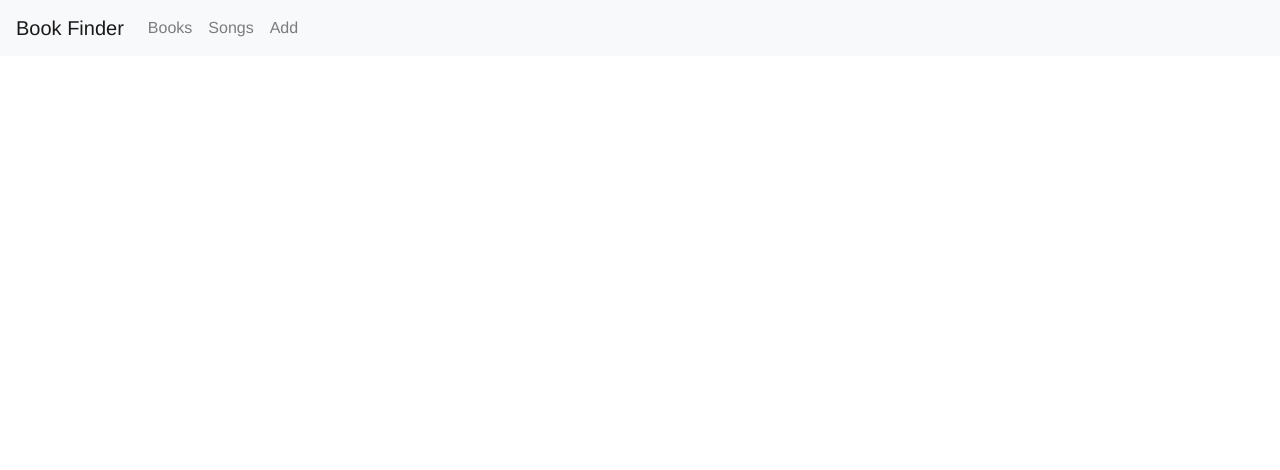
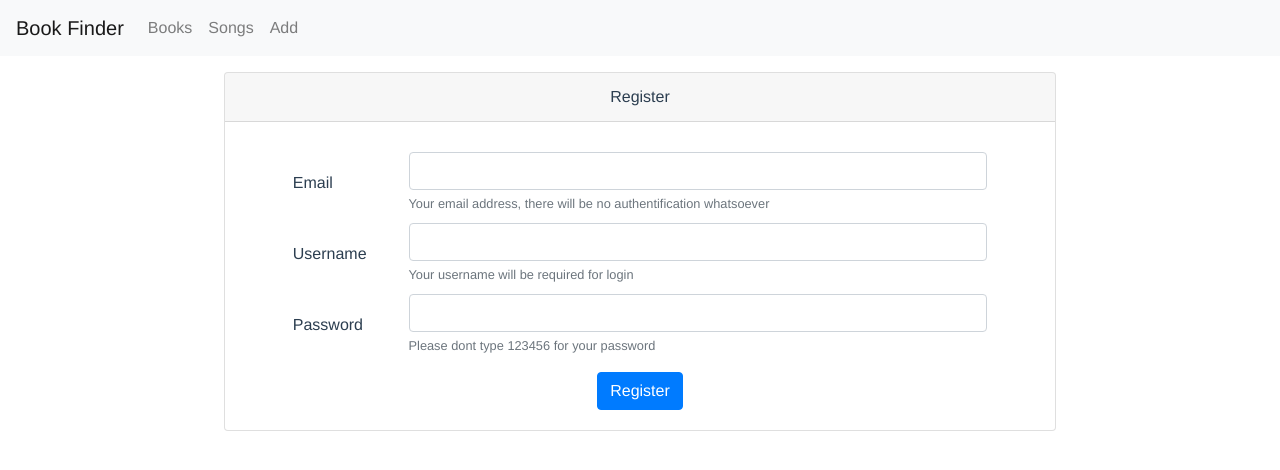
Before and after one commit to michaellhans/catalog-website, a Vue app in the folder client/: page /register in a window 1280 px wide. Shown: the top 470 px of the page. Built offline with nearby package versions, Linux system fonts and the light colour scheme.

Commit message:
done login and register page, todo create backend for the login in server branch

```diff
--- a/client/src/router/index.js
+++ b/client/src/router/index.js
@@ -3,6 +3,8 @@ import Router from 'vue-router'
 import Book from '../webpage/Book.vue'
 import Song from '../webpage/Song.vue'
 import Penambahan from '../webpage/Penambahan.vue'
+import Login from '@/webpage/auth/Login'
+import Register from '@/webpage/auth/Register'
 
 Vue.use(Router)
 
@@ -21,6 +23,16 @@ const routes = [
     path: '/add',
     name: 'AddPage',
     component: Penambahan
+  },
+  {
+    path: '/login',
+    name: 'Login',
+    component: Login
+  },
+  {
+    path: '/register',
+    name: 'Register',
+    component: Register
   }
 ]
 
--- /dev/null
+++ b/client/src/webpage/auth/Login.vue
@@ -0,0 +1,64 @@
+<template>
+  <b-container class="d-flex justify-content-center mt-3">
+    <div class="card w-75">
+      <div class="card-header">
+        Login
+      </div>
+      <div class="card-body">
+        <div class="form mx-5">
+          <div class="d-flex align-items-center">
+            <label for="username" class="col-2 text-left m-0 p-0">Username</label>
+            <b-input
+              type="text"
+              id="username"
+              aria-describedby="email-block"
+              class="col-10"
+              v-model="username"
+              ></b-input>
+          </div>
+
+          <div class="d-flex align-items-center mt-3">
+            <label for="password" class="col-2 text-left m-0 p-0">Password</label>
+            <b-input
+              type="password"
+              id="password"
+              aria-describedby="email-block"
+              class="col-10"
+              v-model="password"
+              ></b-input>
+          </div>
+          <div class="mt-3">
+            <button class="btn btn-primary" @click="login">
+              Login
+            </button>
+            <router-link to="/forget">
+              <button class="btn btn-danger ml-3" @click="register">
+                Forget Password?
+              </button>
+            </router-link>
+          </div>
+        </div>
+      </div>
+    </div>
+  </b-container>
+</template>
+
+<script>
+export default {
+  data() {
+    return {
+      username: '',
+      password: ''
+    }
+  },
+  methods: {
+    login() {
+
+    }
+  },
+}
+</script>
+
+<style>
+
+</style>
--- /dev/null
+++ b/client/src/webpage/auth/Register.vue
@@ -0,0 +1,83 @@
+<template>
+  <b-container class="d-flex justify-content-center mt-3">
+    <div class="card w-75">
+      <div class="card-header">
+        Register
+      </div>
+      <div class="card-body">
+        <div class="form mx-5">
+          <div class="d-flex align-items-center">
+            <label for="email" class="col-2 text-left m-0 p-0">Email</label>
+            <div class="w-100">
+              <b-input
+                type="email"
+                id="email"
+                aria-describedby="email-block"
+                v-model="email"
+                ></b-input>
+              <b-form-text id="email-block" class="text-left">
+                Your email address, there will be no authentification whatsoever
+              </b-form-text>
+            </div>
+          </div>
+
+          <div class="d-flex align-items-center">
+            <label for="username" class="col-2 text-left m-0 p-0">Username</label>
+            <div class="w-100">
+              <b-input
+                type="text"
+                id="username"
+                aria-describedby="username-block"
+                v-model="username"
+                ></b-input>
+              <b-form-text id="username-block" class="text-left">
+                Your username will be required for login
+              </b-form-text>
+            </div>
+          </div>
+
+          <div class="d-flex align-items-center">
+            <label for="password" class="col-2 text-left m-0 p-0">Password</label>
+            <div class="w-100">
+              <b-input
+                type="password"
+                id="password"
+                aria-describedby="password-block"
+                v-model="password"
+                ></b-input>
+              <b-form-text id="password-block" class="text-left">
+                Please dont type 123456 for your password
+              </b-form-text>
+            </div>
+          </div>
+          <button class="btn btn-primary mt-3" @click="register">
+            Register
+          </button>
+        </div>
+      </div>
+    </div>
+  </b-container>
+</template>
+
+<script>
+export default {
+  data() {
+    return {
+      email: '',
+      username: '',
+      password: '',
+    }
+  },
+  methods: {
+    register() {
+
+    }
+  },
+}
+</script>
+
+<style>
+  .form > div{
+    margin-top: 10px;
+  }
+</style>
```
Also changed, not shown: client/src/services/LoginService.js (added, +9 -0 lines), client/src/services/RegisterService.js (added, +10 -0 lines).
